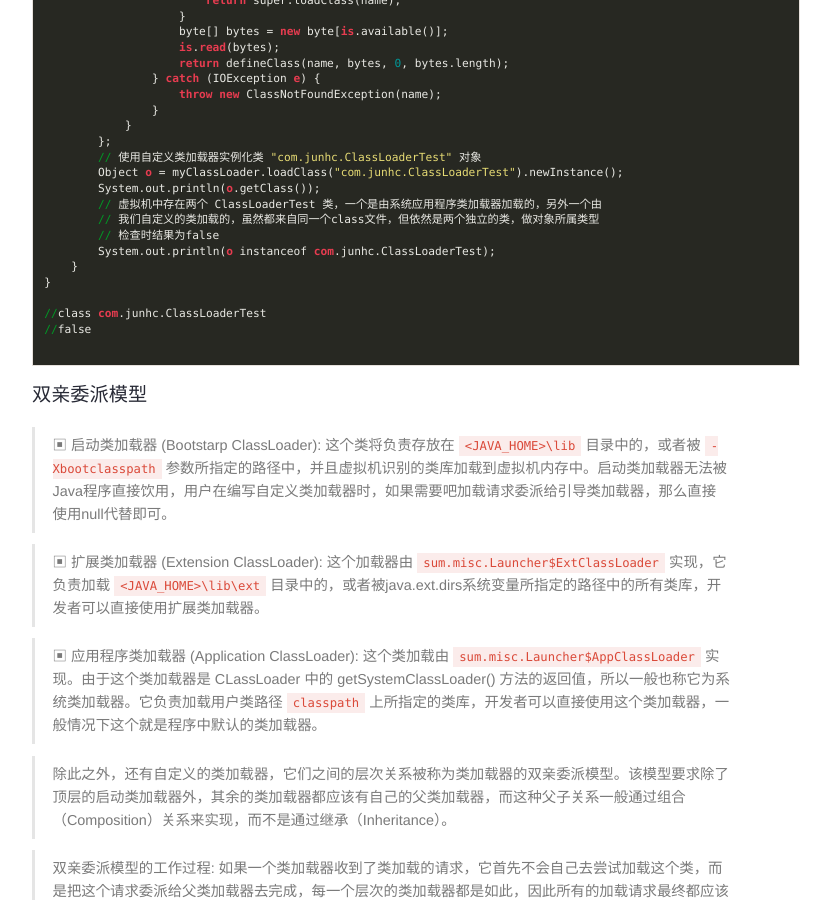
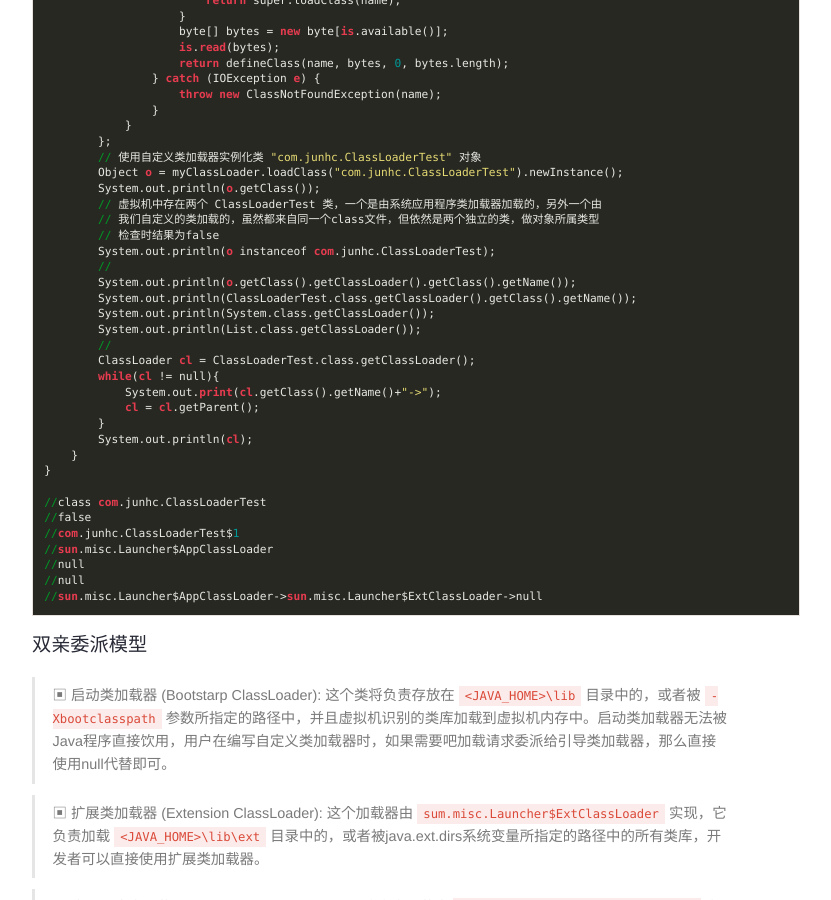
Before and after one commit to junhc/junhc.github.io, a Jekyll site: the page built from _posts/2018-04-22-classloader.md, in a window 1280 px wide and 900 px high, scrolled down 1963 px. Shown: the whole window, without its empty margins (224-1055 px from the left). Built offline with Jekyll 4.4.1, drawn with Linux system fonts in a browser that asks for light colours; Markdown is read by kramdown in place of the engine named in the settings; comment, search, counter and statistics services are not loaded.

Commit message:
Update and rename 2018-04-22-classloading.md to 2018-04-22-classloader.md

````diff
--- a/_posts/2018-04-22-classloading.md
+++ b/_posts/2018-04-22-classloader.md
@@ -5,7 +5,7 @@ date: 2018-04-21 14:32:48
 description: "虚拟机类加载机制"
 categories:
 - jvm
-permalink: classloading
+permalink: classloader
 ---
 
 ### 目录
@@ -104,12 +104,28 @@ public class ClassLoaderTest {
         // 我们自定义的类加载的，虽然都来自同一个class文件，但依然是两个独立的类，做对象所属类型
         // 检查时结果为false
         System.out.println(o instanceof com.junhc.ClassLoaderTest);
+        //
+        System.out.println(o.getClass().getClassLoader().getClass().getName());
+        System.out.println(ClassLoaderTest.class.getClassLoader().getClass().getName());
+        System.out.println(System.class.getClassLoader());
+        System.out.println(List.class.getClassLoader());
+        //
+        ClassLoader cl = ClassLoaderTest.class.getClassLoader();
+        while(cl != null){
+            System.out.print(cl.getClass().getName()+"->");
+            cl = cl.getParent();
+        }
+        System.out.println(cl);
     }
 }
 
 //class com.junhc.ClassLoaderTest
 //false
-
+//com.junhc.ClassLoaderTest$1
+//sun.misc.Launcher$AppClassLoader
+//null
+//null
+//sun.misc.Launcher$AppClassLoader->sun.misc.Launcher$ExtClassLoader->null
 ```
 
 #### 双亲委派模型
````
